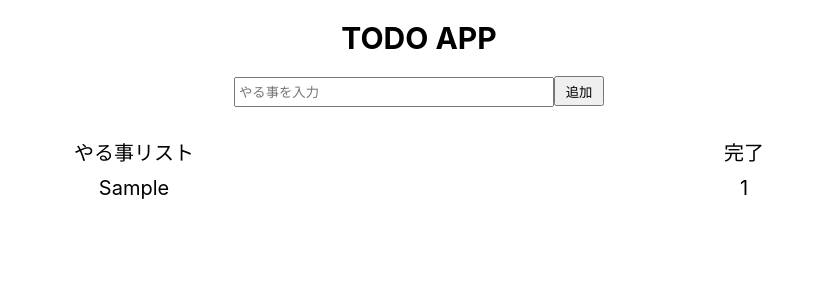
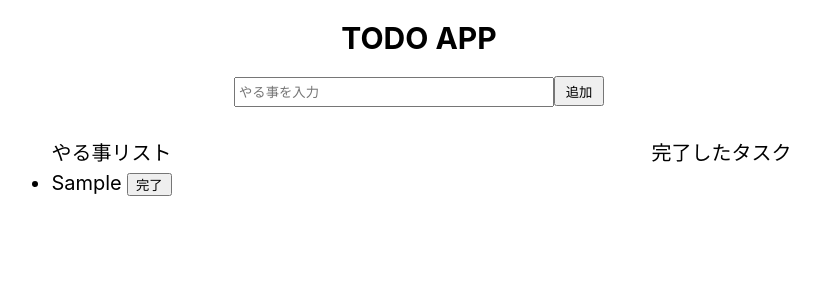
Before and after one commit to KazuhiroTakahashi96/Todo-App-React, a React (Create React App) app: page / in a window 1280 px wide. Both pictures are taken after typing "Sample" into the empty fields and a click on the button "追加". Shown: the top 300 px of the page, without its empty margins (221-1041 px from the left). Built offline with nearby package versions, Linux system fonts and the light colour scheme.

Commit message:
やる事リスト、完了したタスクのコードを書いた

```diff
--- a/src/App.css
+++ b/src/App.css
@@ -23,7 +23,7 @@ input {
   padding: 3px;
 }
 
-.btn {
+.add-btn {
   width: 50px;
   height: 30px;
 }
@@ -31,15 +31,21 @@ input {
 .todo-item {
   margin: 30px;
   display: flex;
-  align-items: center;
+  /* align-items: center; */
   justify-content: center;
   font-size: 20px;
 }
 
 ul {
-  list-style: none;
 }
 
 li {
-  margin: 10px;
+  margin: 5px;
 }
+
+.done-btn,
+.undone-btn,
+.delete-btn {
+  width: 45px;
+  margin-left: 5px;
+}
--- a/src/App.js
+++ b/src/App.js
@@ -9,7 +9,7 @@ function App() {
   const handleSubmit = (e) => {
     e.preventDefault();
     console.log(todo);
-    setUndoneList([todo]);
+    setUndoneList([todo, ...undoneList]);
     setTodo("");
   };
 
@@ -22,24 +22,54 @@ function App() {
           placeholder="やる事を入力"
           value={todo}
           onChange={(e) => {
-            console.log(e.target.value);
+            // console.log(e.target.value);
             setTodo(e.target.value);
           }}
         />
-        <button className="btn">追加</button>
+        <button className="add-btn">追加</button>
       </form>
 
       <div className="todo-item">
         <ul className="undone-todo">
           <p>やる事リスト</p>
           {undoneList.map((undone) => (
-            <li>{undone}</li>
+            <li>
+              {undone}
+              <button
+                className="done-btn"
+                onClick={() => {
+                  setDoneList([undone, ...doneList]);
+                }}
+              >
+                完了
+              </button>
+            </li>
           ))}
         </ul>
 
         <ul className="done-todo">
-          <p>完了</p>
-          <li>1</li>
+          <p>完了したタスク</p>
+          {doneList.map((done) => (
+            <li>
+              {done}
+              <button
+                className="undone-btn"
+                onClick={() => {
+                  // setDoneList([undone])
+                }}
+              >
+                戻す
+              </button>
+              <button
+                className="delete-btn"
+                onClick={() => {
+                  // setDoneList([undone])
+                }}
+              >
+                削除
+              </button>
+            </li>
+          ))}
         </ul>
       </div>
     </div>
```
